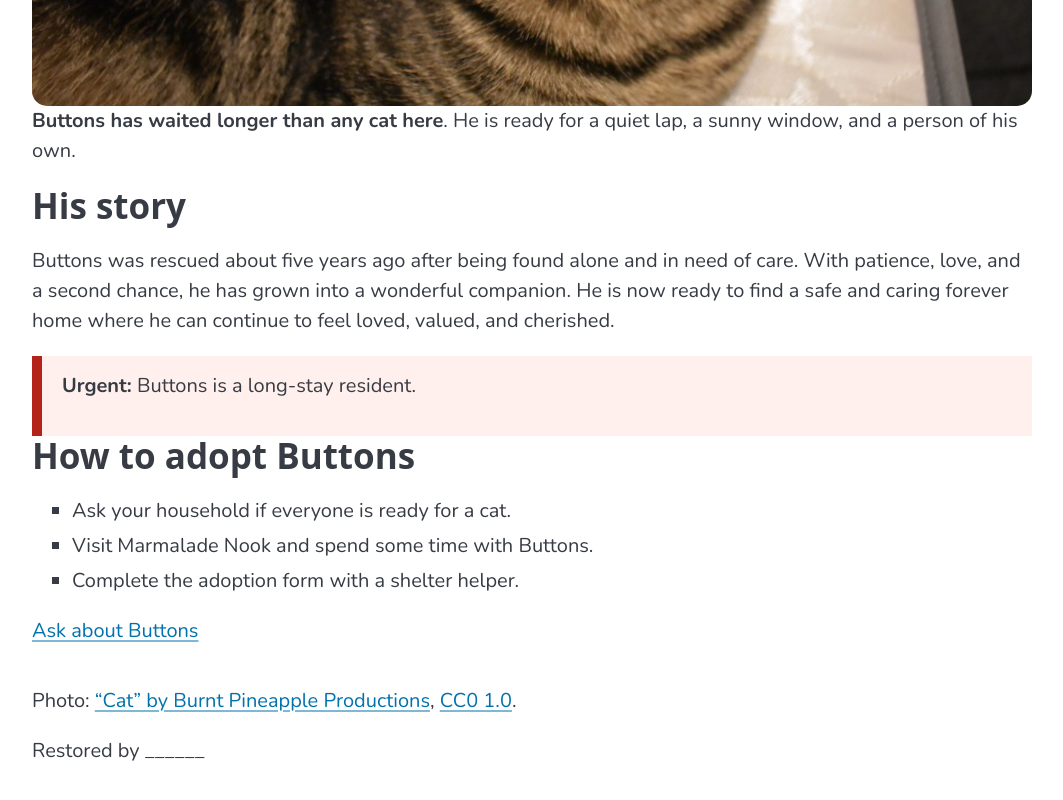
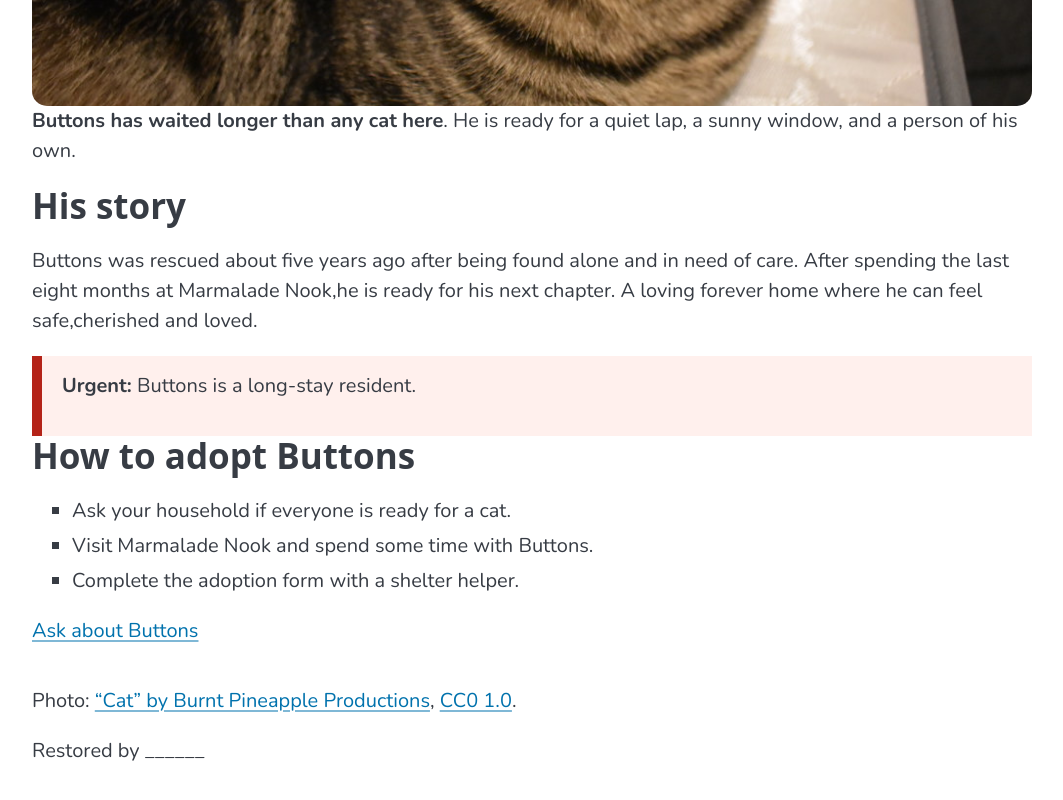
Before and after one commit to edwardcoded77/buttons-rescue, a plain HTML site: page index.html in a window 1280 px wide. Shown: the part 667-1467 px from the top of the page, without its empty margins (108-1171 px from the left). Drawn offline with nearby package versions, Linux system fonts and the light colour scheme.

Commit message:
Bottons story corrected

```diff
--- a/index.html
+++ b/index.html
@@ -18,8 +18,8 @@
     <div class="story">
       <h2>His story</h2>
       <p>
-Buttons was rescued about five years ago after being found alone and in need of care. With patience, love, and a second chance, he has grown into a wonderful companion.
-He is now ready to find a safe and caring forever home where he can continue to feel loved, valued, and cherished.
+Buttons was rescued about five years ago after being found alone and in need of care. After spending the last eight months at Marmalade Nook,he is ready for his next chapter.
+A loving forever home where he can feel safe,cherished and loved.
 </p>
 
     </div>
```
